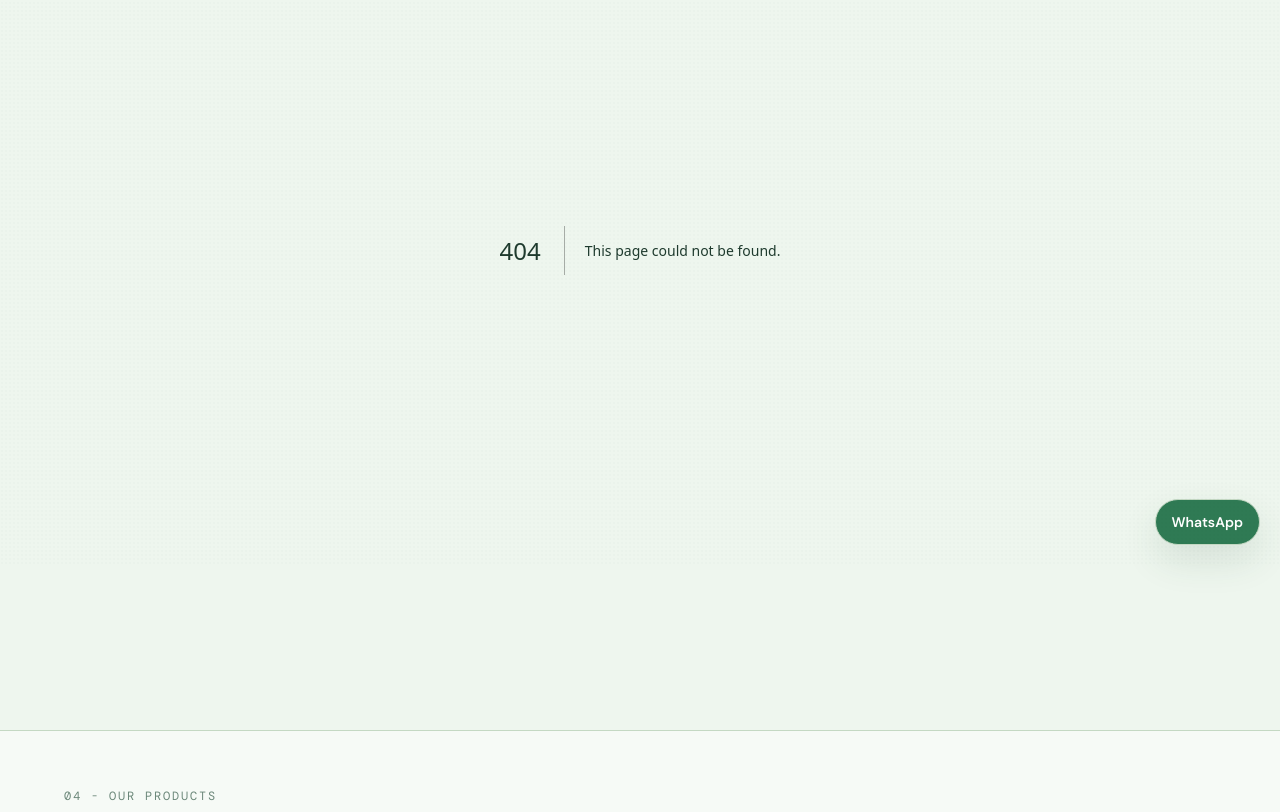
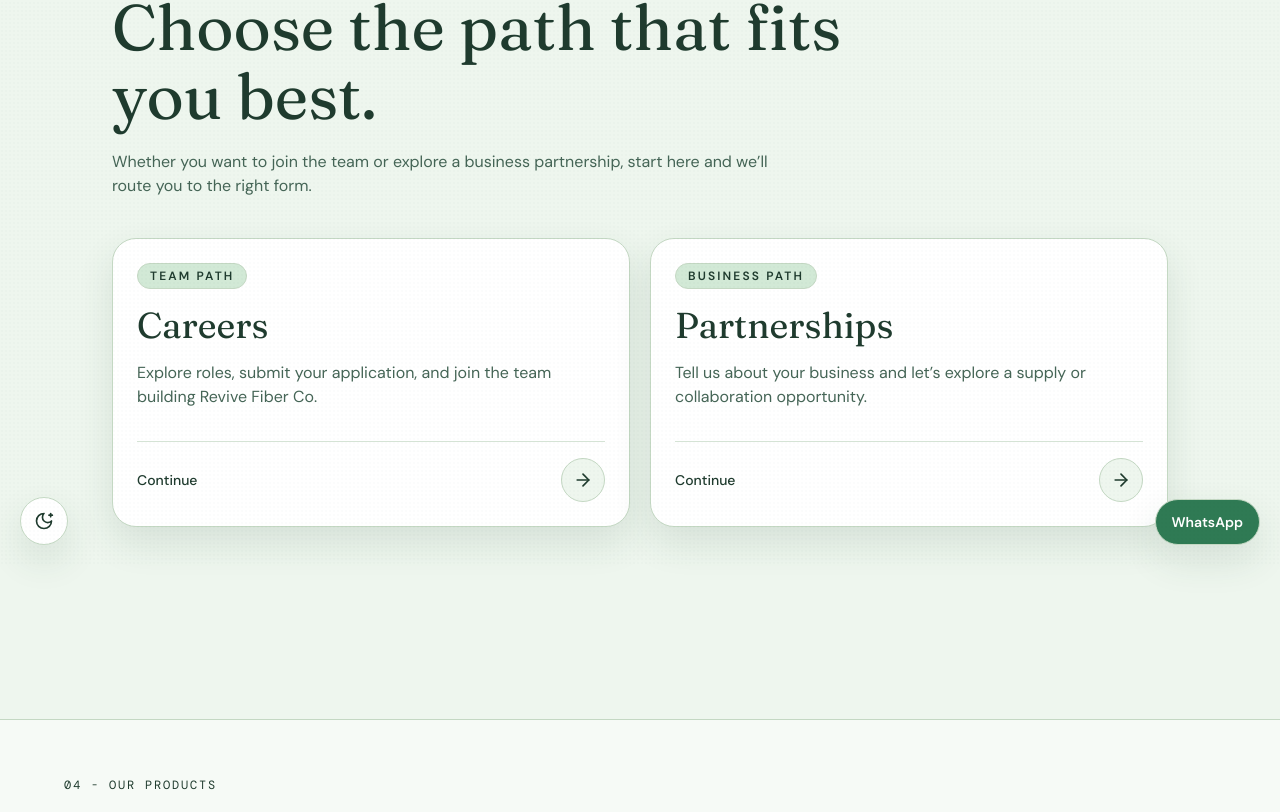
Before and after one commit to son1cleo/revivefibercore, a Next.js app: page /work-with-us in a window 1280 px wide. Before the commit this address had no page. Shown: the part 235-1047 px from the top of the page. Built offline with nearby package versions, Linux system fonts and the light colour scheme.

Commit message:
workwithusfix

```diff
--- a/app/careers/page.jsx
+++ b/app/careers/page.jsx
@@ -7,7 +7,7 @@ export const metadata = {
 
 export default function CareersPage() {
   return (
-    <main className="page-shell py-16">
+    <main className="page-shell py-16 pb-28">
       <div className="mx-auto max-w-2xl">
         <div className="mb-12">
           <h1 className="font-display text-4xl text-text-primary">Career Opportunities</h1>
--- a/app/clients/apply/page.jsx
+++ b/app/clients/apply/page.jsx
@@ -7,7 +7,7 @@ export const metadata = {
 
 export default function ClientApplicationPage() {
   return (
-    <main className="page-shell py-16">
+    <main className="page-shell py-16 pb-28">
       <div className="mx-auto max-w-2xl">
         <div className="mb-12">
           <h1 className="font-display text-4xl text-text-primary">Partner With Us</h1>
--- a/app/globals.css
+++ b/app/globals.css
@@ -3,17 +3,16 @@
 @tailwind utilities;
 
 :root {
-  --color-bg: #eef6ee;
-  --color-surface: #ffffff;
-  --color-surface-2: #e4f0e3;
-  --color-border: #c4d8c3;
-  --color-text-primary: #1f3b2e;
-  --color-text-secondary: #456556;
-  --color-text-muted: #6b8779;
-  --color-accent: #2f7a54;
-  --color-accent-hover: #3f9368;
-  --color-accent-muted: #d2e9d6;
-
+  --color-bg: 238 246 238;
+  --color-surface: 255 255 255;
+  --color-surface-2: 228 240 227;
+  --color-border: 196 216 195;
+  --color-text-primary: 31 59 46;
+  --color-text-secondary: 69 101 86;
+  --color-text-muted: 107 135 121;
+  --color-accent: 47 122 84;
+  --color-accent-hover: 63 147 104;
+  --color-accent-muted: 210 233 214;
   --text-hero: clamp(4rem, 10vw, 9rem);
   --text-h1: clamp(2.5rem, 5vw, 5rem);
   --text-h2: clamp(1.75rem, 3vw, 3rem);
@@ -25,6 +24,19 @@
 
   --container-max: 1280px;
   --container-pad: clamp(1.25rem, 5vw, 4rem);
+}
+
+.dark {
+  --color-bg: 10 18 14;
+  --color-surface: 18 28 22;
+  --color-surface-2: 26 39 31;
+  --color-border: 49 73 60;
+  --color-text-primary: 232 243 235;
+  --color-text-secondary: 178 199 186;
+  --color-text-muted: 136 161 147;
+  --color-accent: 87 175 122;
+  --color-accent-hover: 110 195 142;
+  --color-accent-muted: 31 59 46;
 }
 
 * {
@@ -39,6 +51,14 @@ body {
   color: var(--color-text-primary);
 }
 
+html {
+  color-scheme: light;
+}
+
+html.dark {
+  color-scheme: dark;
+}
+
 a {
   color: inherit;
   text-decoration: none;
@@ -51,7 +71,7 @@ body::after {
   pointer-events: none;
   z-index: 120;
   opacity: 0.08;
-  background-image: radial-gradient(circle at 2px 2px, rgba(31, 59, 46, 0.2) 1px, transparent 0);
+  background-image: radial-gradient(circle at 2px 2px, rgb(31 59 46 / 0.2) 1px, transparent 0);
   background-size: 4px 4px;
 }
 
--- a/app/layout.jsx
+++ b/app/layout.jsx
@@ -3,6 +3,7 @@ import "./globals.css";
 import Navbar from "@/components/Navbar";
 import Footer from "@/components/Footer";
 import WhatsAppButton from "@/components/WhatsAppButton";
+import ThemeToggle from "@/components/ThemeToggle";
 
 const fraunces = Fraunces({ subsets: ["latin"], variable: "--font-display" });
 const dmSans = DM_Sans({ subsets: ["latin"], variable: "--font-body" });
@@ -15,12 +16,13 @@ export const metadata = {
 
 export default function RootLayout({ children }) {
   return (
-    <html lang="en" className={`${fraunces.variable} ${dmSans.variable} ${dmMono.variable}`}>
+    <html lang="en" className={`${fraunces.variable} ${dmSans.variable} ${dmMono.variable}`} suppressHydrationWarning>
       <body className="bg-bg text-text-primary antialiased [font-family:var(--font-body)]">
         <Navbar />
         {children}
         <Footer />
         <WhatsAppButton />
+        <ThemeToggle />
       </body>
     </html>
   );
--- /dev/null
+++ b/app/work-with-us/page.jsx
@@ -0,0 +1,24 @@
+import WorkWithUsOptions from "@/components/WorkWithUsOptions";
+
+export const metadata = {
+  title: "Work With Us | Revive Fiber Co",
+  description: "Choose between careers and partnerships to connect with Revive Fiber Co."
+};
+
+export default function WorkWithUsPage() {
+  return (
+    <main className="page-shell py-16">
+      <section className="panel p-8 md:p-12">
+        <p className="section-label">Work With Us</p>
+        <h1 className="mt-3 max-w-3xl font-display text-[clamp(2.4rem,5vw,4.8rem)] leading-[1.08] text-text-primary">
+          Choose the path that fits you best.
+        </h1>
+        <p className="mt-5 max-w-2xl text-text-secondary">
+          Whether you want to join the team or explore a business partnership, start here and we’ll route you to the right form.
+        </p>
+
+        <WorkWithUsOptions />
+      </section>
+    </main>
+  );
+}
--- a/components/EmploymentForm.jsx
+++ b/components/EmploymentForm.jsx
@@ -109,13 +109,13 @@ export default function EmploymentForm() {
   };
 
   return (
-    <div className="rounded-lg border border-border-light bg-white p-8">
+    <div className="rounded-lg border border-border bg-surface p-8 shadow-soft">
       {status === "success" && (
-        <div className="mb-6 flex items-start gap-3 rounded-lg bg-green-50 p-4">
-          <CheckCircle className="mt-0.5 h-5 w-5 text-green-600 flex-shrink-0" />
+          <div className="mb-6 flex items-start gap-3 rounded-lg bg-accent-bg p-4">
+          <CheckCircle className="mt-0.5 h-5 w-5 flex-shrink-0 text-accent" />
           <div>
-            <h3 className="font-semibold text-green-900">Application Submitted</h3>
-            <p className="mt-1 text-sm text-green-700">
+            <h3 className="font-semibold text-text-primary">Application Submitted</h3>
+            <p className="mt-1 text-sm text-text-secondary">
               Thank you for applying! We'll review your application and get back to you soon.
             </p>
           </div>
@@ -131,7 +131,7 @@ export default function EmploymentForm() {
             value={formData.full_name}
             onChange={handleInputChange}
             required
-            className="mt-2 w-full rounded-lg border border-border-light bg-white px-4 py-2 text-text-primary placeholder-text-tertiary focus:border-primary focus:outline-none focus:ring-2 focus:ring-primary/20"
+            className="mt-2 w-full rounded-lg border border-border bg-surface-2 px-4 py-2 text-text-primary placeholder-text-muted focus:border-accent focus:outline-none focus:ring-2 focus:ring-accent/20"
             placeholder="Your full name"
           />
         </div>
@@ -144,7 +144,7 @@ export default function EmploymentForm() {
             value={formData.email}
             onChange={handleInputChange}
             required
-            className="mt-2 w-full rounded-lg border border-border-light bg-white px-4 py-2 text-text-primary placeholder-text-tertiary focus:border-primary focus:outline-none focus:ring-2 focus:ring-primary/20"
+            className="mt-2 w-full rounded-lg border border-border bg-surface-2 px-4 py-2 text-text-primary placeholder-text-muted focus:border-accent focus:outline-none focus:ring-2 focus:ring-accent/20"
             placeholder="your.email@example.com"
           />
         </div>
@@ -156,7 +156,7 @@ export default function EmploymentForm() {
             name="phone"
             value={formData.phone}
             onChange={handleInputChange}
-            className="mt-2 w-full rounded-lg border border-border-light bg-white px-4 py-2 text-text-primary placeholder-text-tertiary focus:border-primary focus:outline-none focus:ring-2 focus:ring-primary/20"
+            className="mt-2 w-full rounded-lg border border-border bg-surface-2 px-4 py-2 text-text-primary placeholder-text-muted focus:border-accent focus:outline-none focus:ring-2 focus:ring-accent/20"
             placeholder="+880 1234 567890"
           />
         </div>
@@ -169,14 +169,14 @@ export default function EmploymentForm() {
             value={formData.position}
             onChange={handleInputChange}
             required
-            className="mt-2 w-full rounded-lg border border-border-light bg-white px-4 py-2 text-text-primary placeholder-text-tertiary focus:border-primary focus:outline-none focus:ring-2 focus:ring-primary/20"
+            className="mt-2 w-full rounded-lg border border-border bg-surface-2 px-4 py-2 text-text-primary placeholder-text-muted focus:border-accent focus:outline-none focus:ring-2 focus:ring-accent/20"
             placeholder="e.g., Software Engineer, Designer"
           />
         </div>
 
         <div>
           <label className="block text-sm font-medium text-text-primary">Resume (PDF or Word) *</label>
-          <div className="mt-2 flex items-center justify-center rounded-lg border-2 border-dashed border-border-light bg-gray-50 p-6 hover:border-primary/50 hover:bg-primary/5 transition-colors">
+          <div className="mt-2 flex items-center justify-center rounded-lg border-2 border-dashed border-border bg-surface-2 p-6 transition-colors hover:border-accent/50 hover:bg-accent-bg/40">
             <div className="flex flex-col items-center gap-2">
               <Upload className="h-6 w-6 text-text-secondary" />
               <input
@@ -188,11 +188,11 @@ export default function EmploymentForm() {
                 required
               />
               <label htmlFor="resume" className="cursor-pointer">
-                <span className="text-sm font-medium text-primary hover:text-primary/80">Click to upload</span>
+                <span className="text-sm font-medium text-accent hover:text-accent-h">Click to upload</span>
               </label>
-              <p className="text-xs text-text-tertiary">or drag and drop</p>
-              <p className="text-xs text-text-tertiary">PDF or Word (max 5MB)</p>
-              {file && <p className="mt-2 text-sm font-medium text-green-600">✓ {file.name}</p>}
+              <p className="text-xs text-text-muted">or drag and drop</p>
+              <p className="text-xs text-text-muted">PDF or Word (max 5MB)</p>
+              {file && <p className="mt-2 text-sm font-medium text-accent">✓ {file.name}</p>}
             </div>
           </div>
         </div>
@@ -204,7 +204,7 @@ export default function EmploymentForm() {
             value={formData.cover_letter}
             onChange={handleInputChange}
             rows={5}
-            className="mt-2 w-full rounded-lg border border-border-light bg-white px-4 py-2 text-text-primary placeholder-text-tertiary focus:border-primary focus:outline-none focus:ring-2 focus:ring-primary/20"
+            className="mt-2 w-full rounded-lg border border-border bg-surface-2 px-4 py-2 text-text-primary placeholder-text-muted focus:border-accent focus:outline-none focus:ring-2 focus:ring-accent/20"
             placeholder="Tell us about yourself and why you're interested in this position..."
           />
         </div>
@@ -219,7 +219,7 @@ export default function EmploymentForm() {
         <button
           type="submit"
           disabled={uploading}
-          className="w-full rounded-lg bg-primary px-6 py-3 font-medium text-white hover:bg-primary/90 disabled:opacity-50 disabled:cursor-not-allowed transition-colors"
+          className="sticky bottom-4 z-10 w-full rounded-lg bg-accent px-6 py-3 font-medium text-white shadow-soft hover:bg-accent-h disabled:cursor-not-allowed disabled:opacity-50 transition-colors"
         >
           {uploading ? "Submitting..." : "Submit Application"}
         </button>
--- a/components/Navbar.jsx
+++ b/components/Navbar.jsx
@@ -1,7 +1,7 @@
 "use client";
 
 import Link from "next/link";
-import { Menu, X, ChevronDown } from "lucide-react";
+import { Menu, X } from "lucide-react";
 import { useState, useEffect } from "react";
 import { motion, AnimatePresence } from "framer-motion";
 import { usePathname } from "next/navigation";
@@ -15,14 +15,8 @@ const links = [
   { href: "/contact", label: "Our Products" }
 ];
 
-const workWithUsLinks = [
-  { href: "/careers", label: "Careers" },
-  { href: "/clients/apply", label: "Partnerships" }
-];
-
 export default function Navbar() {
   const [open, setOpen] = useState(false);
-  const [workWithUsOpen, setWorkWithUsOpen] = useState(false);
   const [scrolled, setScrolled] = useState(false);
   const pathname = usePathname();
 
@@ -54,39 +48,12 @@ export default function Navbar() {
             </Link>
           ))}
 
-          <div className="relative">
-            <button
-              className="flex items-center gap-1 text-sm transition-colors text-text-secondary hover:text-text-primary"
-              onClick={() => setWorkWithUsOpen(!workWithUsOpen)}
+          <Link
+            href="/work-with-us"
+            className="inline-flex items-center justify-center rounded-full border border-border bg-accent-bg px-5 py-2.5 text-xs font-semibold uppercase tracking-[0.08em] text-accent shadow-sm transition-all duration-300 hover:-translate-y-0.5 hover:bg-accent hover:text-white hover:shadow-soft dark:border-accent/30 dark:bg-accent dark:text-white dark:hover:bg-accent-h"
           >
             Work With Us
-              <ChevronDown className={`h-4 w-4 transition-transform ${workWithUsOpen ? "rotate-180" : ""}`} />
-            </button>
-
-            <AnimatePresence>
-              {workWithUsOpen && (
-                <motion.div
-                  initial={{ opacity: 0, y: -8 }}
-                  animate={{ opacity: 1, y: 0 }}
-                  exit={{ opacity: 0, y: -8 }}
-                  className="absolute right-0 mt-2 w-48 rounded-lg border border-border bg-surface panel shadow-lg"
-                >
-                  <div className="flex flex-col gap-1 p-2">
-                    {workWithUsLinks.map((link) => (
-                      <Link
-                        key={link.href}
-                        href={link.href}
-                        className="rounded px-3 py-2 text-sm text-text-secondary hover:bg-bg hover:text-text-primary transition-colors"
-                        onClick={() => setWorkWithUsOpen(false)}
-                      >
-                        {link.label}
           </Link>
-                    ))}
-                  </div>
-                </motion.div>
-              )}
-            </AnimatePresence>
-          </div>
         </div>
 
         <button
@@ -118,21 +85,13 @@ export default function Navbar() {
                   {link.label}
                 </Link>
               ))}
-              <div className="pt-2 border-t border-border/50">
-                <p className="text-xs font-medium text-text-secondary px-1 mb-2">Work With Us</p>
-                <div className="flex flex-col gap-2 pl-2">
-                  {workWithUsLinks.map((link) => (
               <Link
-                      key={link.href}
-                      href={link.href}
-                      className="text-sm text-text-secondary hover:text-text-primary"
+                href="/work-with-us"
+                className="mt-2 inline-flex items-center justify-center rounded-full border border-border bg-accent-bg px-5 py-2.5 text-center text-xs font-semibold uppercase tracking-[0.08em] text-accent shadow-sm transition-all duration-300 hover:-translate-y-0.5 hover:bg-accent hover:text-white hover:shadow-soft dark:border-accent/30 dark:bg-accent dark:text-white dark:hover:bg-accent-h"
                 onClick={() => setOpen(false)}
               >
-                      {link.label}
+                Work With Us
               </Link>
-                  ))}
-                </div>
-              </div>
             </div>
           </motion.div>
         )}
--- /dev/null
+++ b/components/ThemeToggle.jsx
@@ -0,0 +1,40 @@
+"use client";
+
+import { useEffect, useState } from "react";
+import { MoonStar, SunMedium } from "lucide-react";
+
+const STORAGE_KEY = "revive-fiber-theme";
+
+export default function ThemeToggle() {
+  const [isDark, setIsDark] = useState(false);
+
+  useEffect(() => {
+    const storedTheme = window.localStorage.getItem(STORAGE_KEY);
+    const prefersDark = window.matchMedia("(prefers-color-scheme: dark)").matches;
+    const shouldUseDark = storedTheme ? storedTheme === "dark" : prefersDark;
+
+    setIsDark(shouldUseDark);
+    document.documentElement.classList.toggle("dark", shouldUseDark);
+  }, []);
+
+  const toggleTheme = () => {
+    setIsDark((current) => {
+      const nextTheme = !current;
+      document.documentElement.classList.toggle("dark", nextTheme);
+      window.localStorage.setItem(STORAGE_KEY, nextTheme ? "dark" : "light");
+      return nextTheme;
+    });
+  };
+
+  return (
+    <button
+      type="button"
+      onClick={toggleTheme}
+      aria-label={isDark ? "Switch to light mode" : "Switch to dark mode"}
+      aria-pressed={isDark}
+      className="fixed bottom-5 left-5 z-40 inline-flex h-12 w-12 items-center justify-center rounded-full border border-border bg-surface text-text-primary shadow-soft transition hover:scale-105 hover:border-accent"
+    >
+      {isDark ? <SunMedium className="h-5 w-5" /> : <MoonStar className="h-5 w-5" />}
+    </button>
+  );
+}
--- /dev/null
+++ b/components/WorkWithUsOptions.jsx
@@ -0,0 +1,61 @@
+"use client";
+
+import Link from "next/link";
+import { ArrowRight } from "lucide-react";
+import { motion } from "framer-motion";
+
+const options = [
+  {
+    href: "/careers",
+    title: "Careers",
+    description: "Explore roles, submit your application, and join the team building Revive Fiber Co.",
+    chip: "Team path"
+  },
+  {
+    href: "/clients/apply",
+    title: "Partnerships",
+    description: "Tell us about your business and let’s explore a supply or collaboration opportunity.",
+    chip: "Business path"
+  }
+];
+
+const fadeUp = {
+  hidden: { opacity: 0, y: 24 },
+  visible: (delay = 0) => ({
+    opacity: 1,
+    y: 0,
+    transition: { duration: 0.55, delay, ease: [0.22, 1, 0.36, 1] }
+  })
+};
+
+export default function WorkWithUsOptions() {
+  return (
+    <div className="mt-10 grid gap-5 md:grid-cols-2">
+      {options.map((option, index) => (
+        <motion.div key={option.href} custom={index * 0.12} initial="hidden" animate="visible" variants={fadeUp}>
+          <Link
+            href={option.href}
+            className="group block h-full rounded-[1.5rem] border border-border bg-surface p-6 shadow-soft transition-all duration-300 hover:-translate-y-1 hover:border-accent/40 hover:shadow-lg dark:bg-surface-2/80"
+          >
+            <div className="flex h-full flex-col justify-between gap-8">
+              <div>
+                <span className="inline-flex rounded-full border border-border bg-accent-bg px-3 py-1 text-xs font-semibold uppercase tracking-[0.18em] text-text-primary">
+                  {option.chip}
+                </span>
+                <h2 className="mt-4 font-display text-3xl text-text-primary md:text-4xl">{option.title}</h2>
+                <p className="mt-4 max-w-md text-sm leading-6 text-text-secondary md:text-base">{option.description}</p>
+              </div>
+
+              <div className="flex items-center justify-between border-t border-border/70 pt-4">
+                <span className="text-sm font-medium text-text-primary">Continue</span>
+                <span className="inline-flex h-11 w-11 items-center justify-center rounded-full border border-border bg-bg text-text-primary transition group-hover:border-accent group-hover:bg-accent-bg group-hover:text-accent">
+                  <ArrowRight className="h-5 w-5" />
+                </span>
+              </div>
+            </div>
+          </Link>
+        </motion.div>
+      ))}
+    </div>
+  );
+}
--- a/tailwind.config.js
+++ b/tailwind.config.js
@@ -8,17 +8,17 @@ module.exports = {
   theme: {
     extend: {
       colors: {
-        bg: "#EEF6EE",
-        surface: "#FFFFFF",
-        "surface-2": "#E4F0E3",
-        border: "#C4D8C3",
-        accent: "#2F7A54",
-        "accent-h": "#3F9368",
-        "accent-bg": "#D2E9D6",
+        bg: "rgb(var(--color-bg) / <alpha-value>)",
+        surface: "rgb(var(--color-surface) / <alpha-value>)",
+        "surface-2": "rgb(var(--color-surface-2) / <alpha-value>)",
+        border: "rgb(var(--color-border) / <alpha-value>)",
+        accent: "rgb(var(--color-accent) / <alpha-value>)",
+        "accent-h": "rgb(var(--color-accent-hover) / <alpha-value>)",
+        "accent-bg": "rgb(var(--color-accent-muted) / <alpha-value>)",
         text: {
-          primary: "#1F3B2E",
-          secondary: "#456556",
-          muted: "#6B8779"
+          primary: "rgb(var(--color-text-primary) / <alpha-value>)",
+          secondary: "rgb(var(--color-text-secondary) / <alpha-value>)",
+          muted: "rgb(var(--color-text-muted) / <alpha-value>)"
         }
       },
       fontFamily: {
```
Also changed, not shown: components/ClientForm.jsx (+18 -18 lines). Lines whose indentation alone changed are shown as unchanged.
